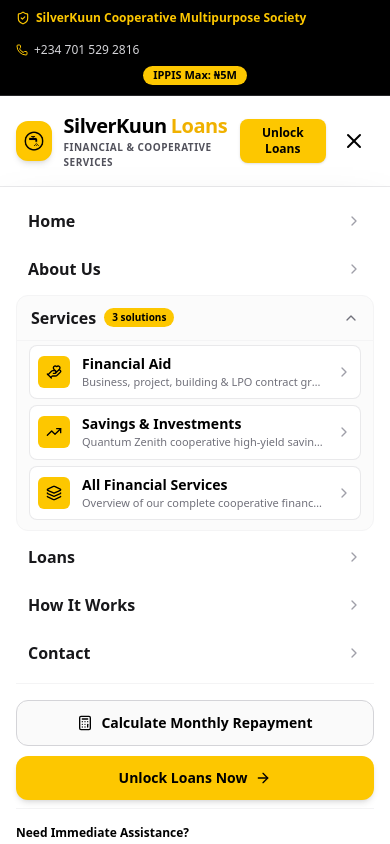
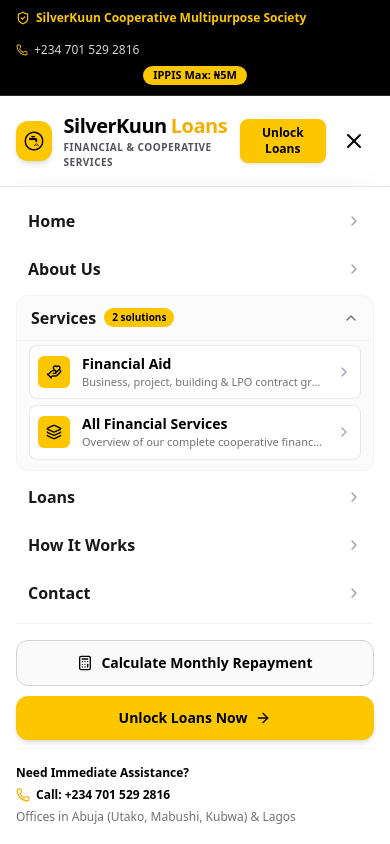
Before and after one commit to Vermachendless/kuunloans1, a React (Vite) app: page / in a window 390 px wide. Both pictures are taken after a click on the button 354 px from the left and 140 px from the top of the page. Shown: the top 844 px of the page. Built offline with nearby package versions, Linux system fonts and the light colour scheme.

Commit message:
commented out savings and investment submenu item

```diff
--- a/src/components/Header.tsx
+++ b/src/components/Header.tsx
@@ -76,6 +76,7 @@
       icon: HandHeart,
       badge: 'Grants & Aid'
     },
+    /*
     {
       name: 'Savings & Investments',
       href: '#investments-savings',
@@ -83,6 +84,7 @@
       icon: TrendingUp,
       badge: 'High Yield'
     },
+    */
     {
       name: 'All Financial Services',
       href: '#services',
@@ -426,7 +428,7 @@
                   <span className="flex items-center gap-2">
                     <span>Services</span>
                     <span className="text-[10px] font-bold px-2 py-0.5 rounded-full bg-yellow-400 text-black">
-                      3 solutions
+                      {serviceSubItems.length} solutions
                     </span>
                   </span>
                   <ChevronDown className={`w-4 h-4 text-zinc-500 transition-transform duration-200 ${isMobileServicesOpen ? 'rotate-180' : ''}`} />
```
